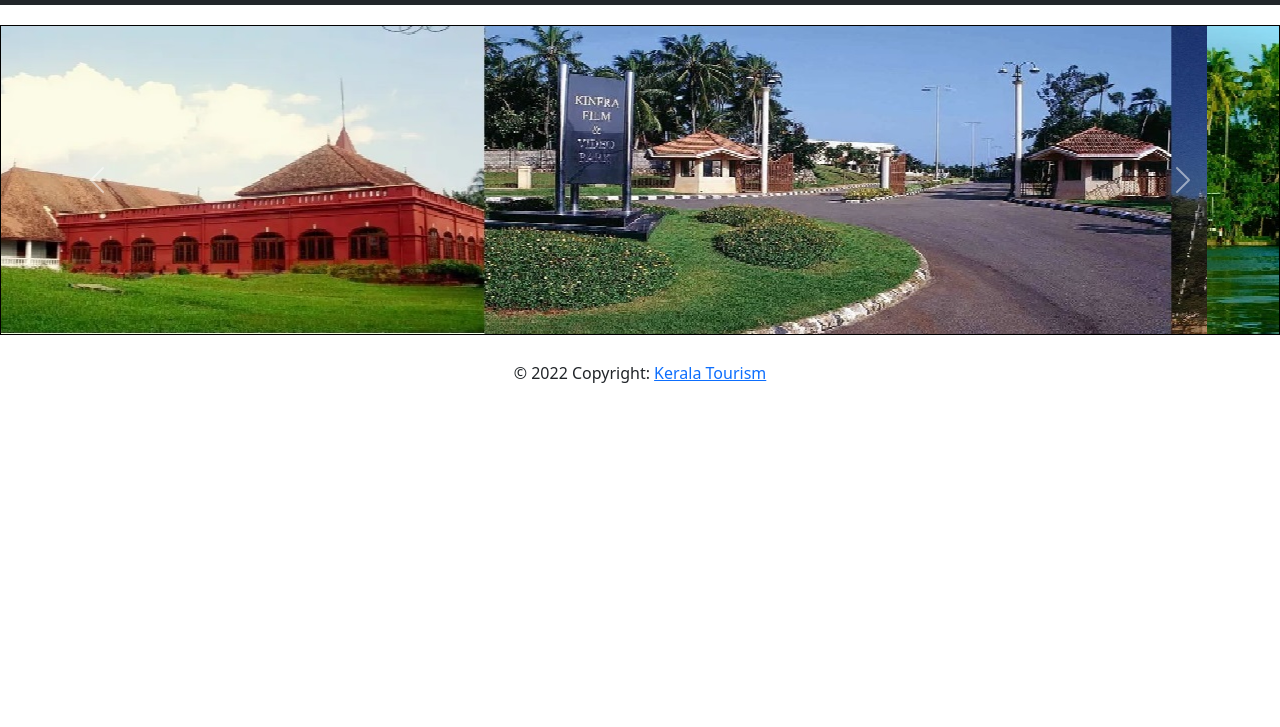
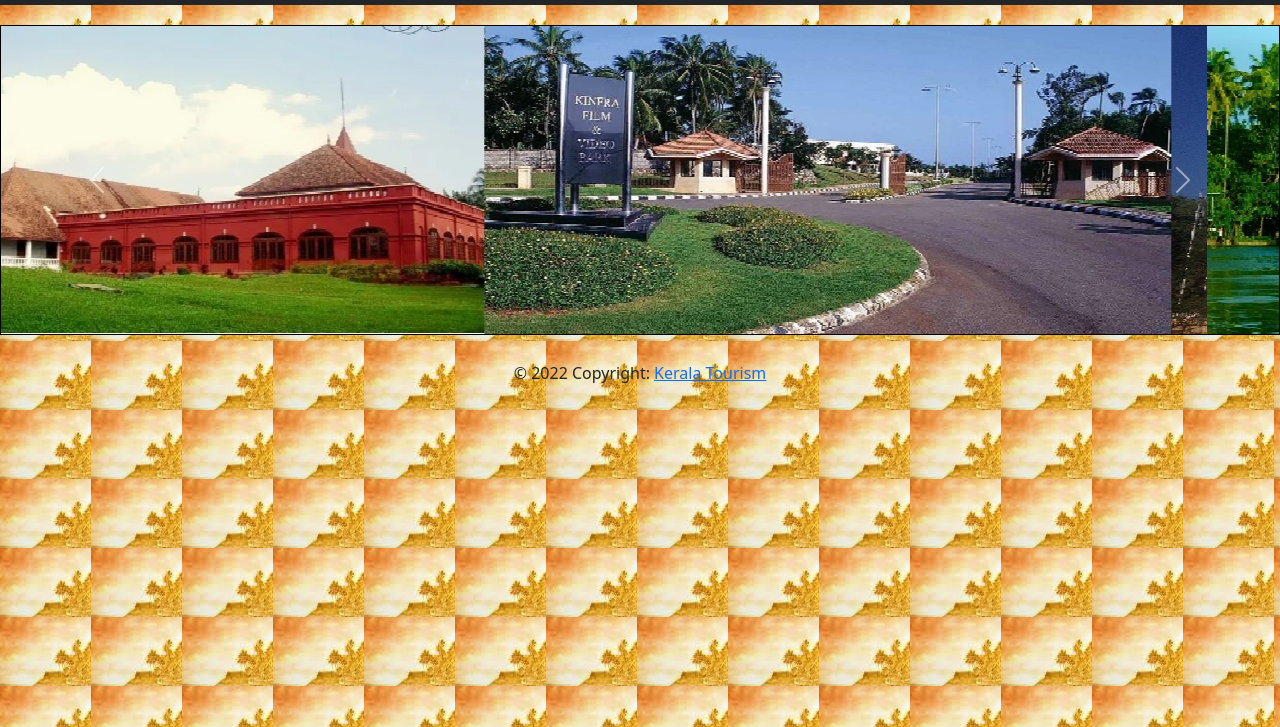
Before and after one commit to anilraj86/Tourism, a plain HTML site: page index.html in a window 1280 px wide. Shown: the part 73-800 px from the top of the page. Drawn offline with Linux system fonts and the light colour scheme.

Commit message:
back image

```diff
--- a/index.html
+++ b/index.html
@@ -9,7 +9,7 @@
 <link rel="stylesheet" href="css/bootstrap.min.css">
 <script src="js/bootstrap.min.js"></script>
 <link rel="stylesheet" href="css/style.css">
-<body>
+<body background="images/bck.png">
           <!-- Navigation  -->
 
      <nav class="navbar navbar-expand-lg navbar-light bg-dark">
```
